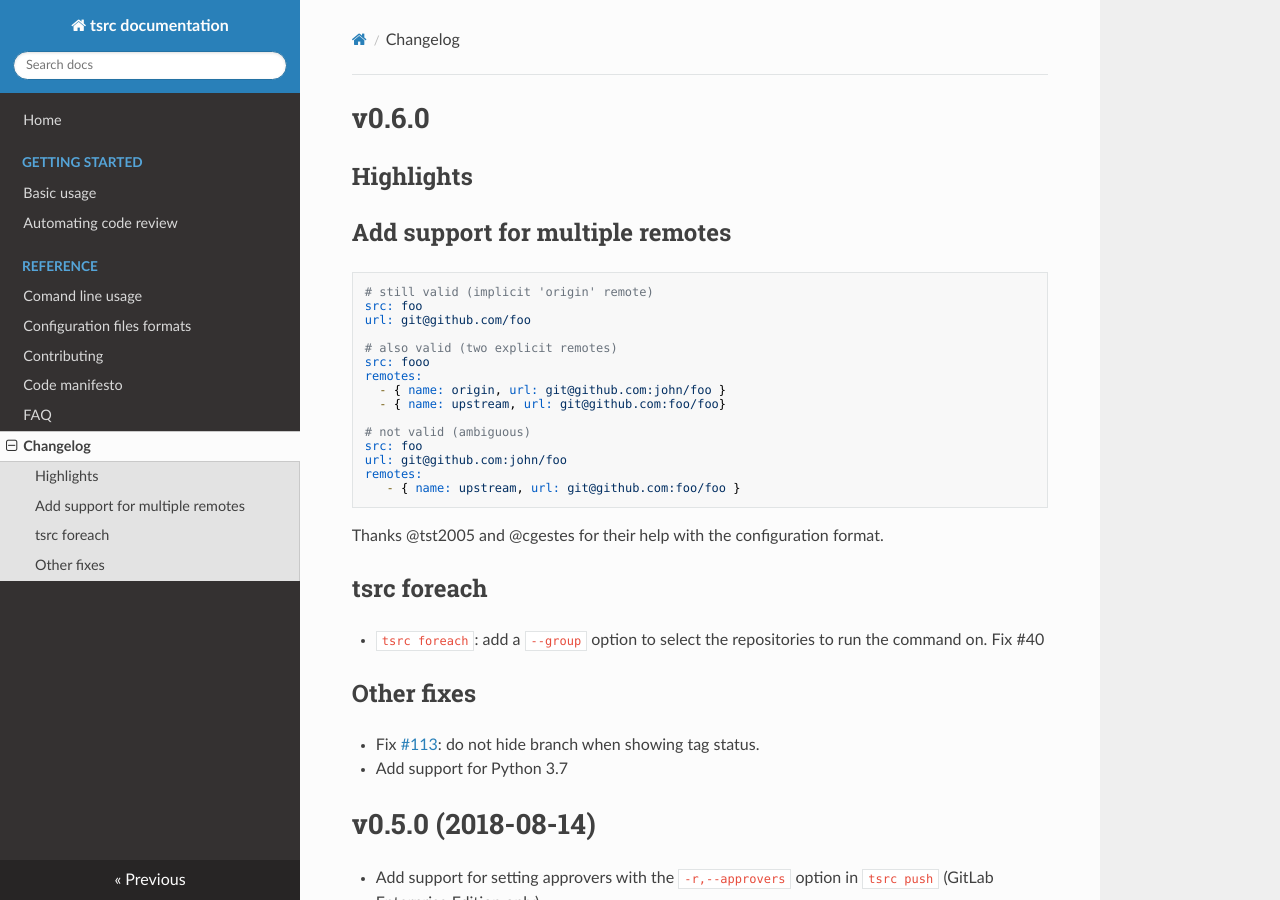
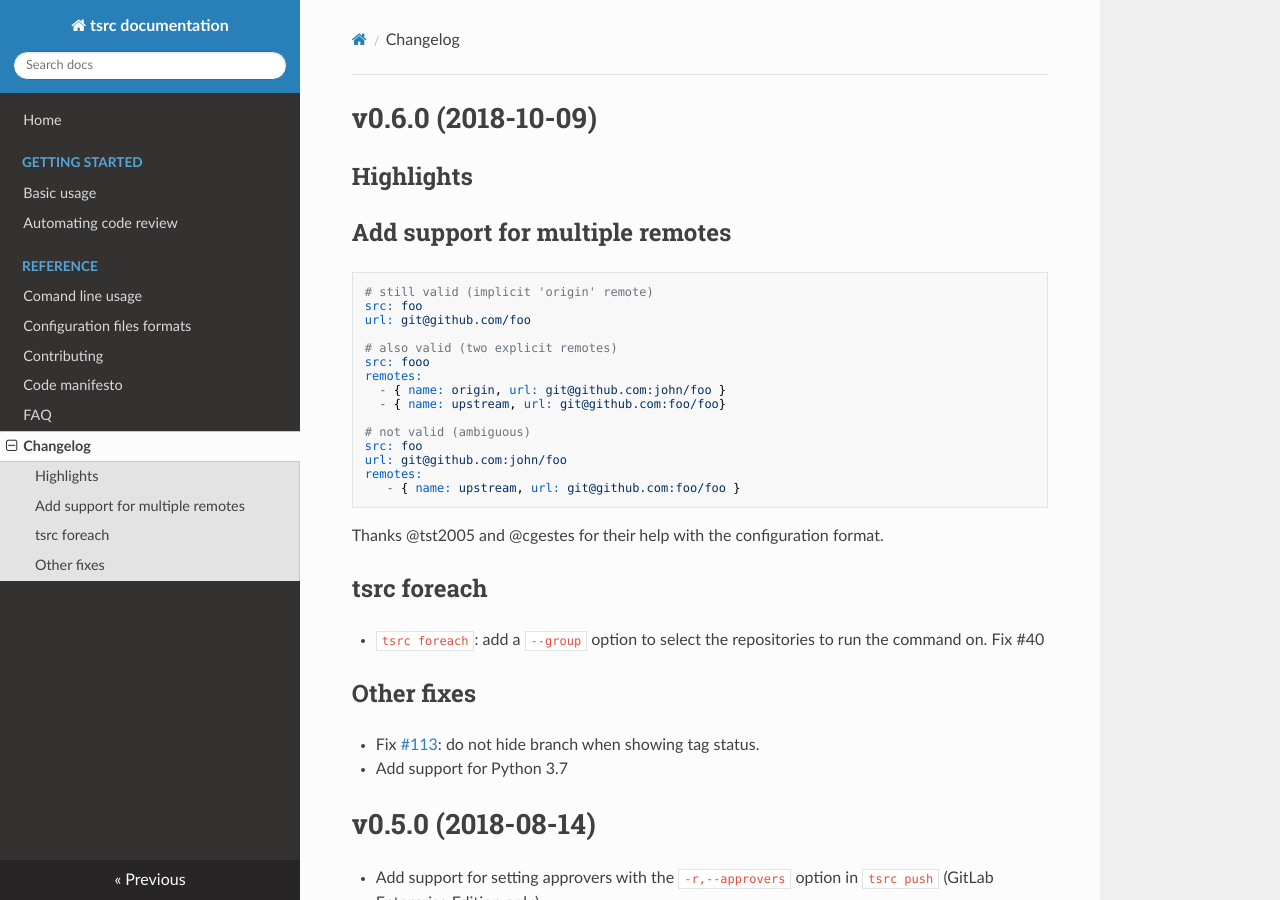
Before and after one commit to your-tools/tsrc, an MkDocs documentation site: the page built from docs/changelog.md, in a window 1280 px wide and 900 px high. Built offline with MkDocs 1.6.1, drawn with Linux system fonts in a browser that asks for light colours; nearby versions of some CDN libraries.

Commit message:
Add date of v0.6.0 release

```diff
--- a/docs/changelog.md
+++ b/docs/changelog.md
@@ -1,4 +1,4 @@
-# v0.6.0
+# v0.6.0 (2018-10-09)
 
 ## Highlights
 
```
